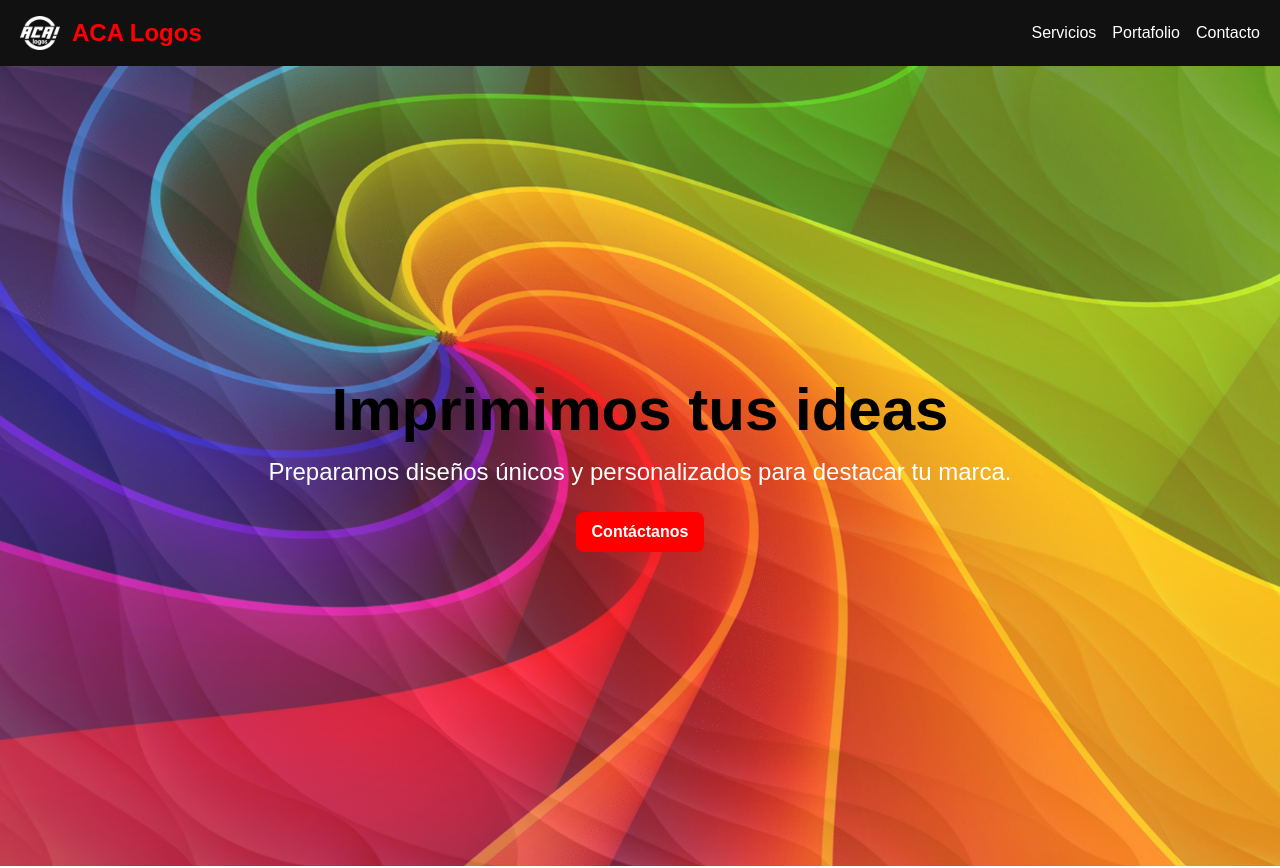
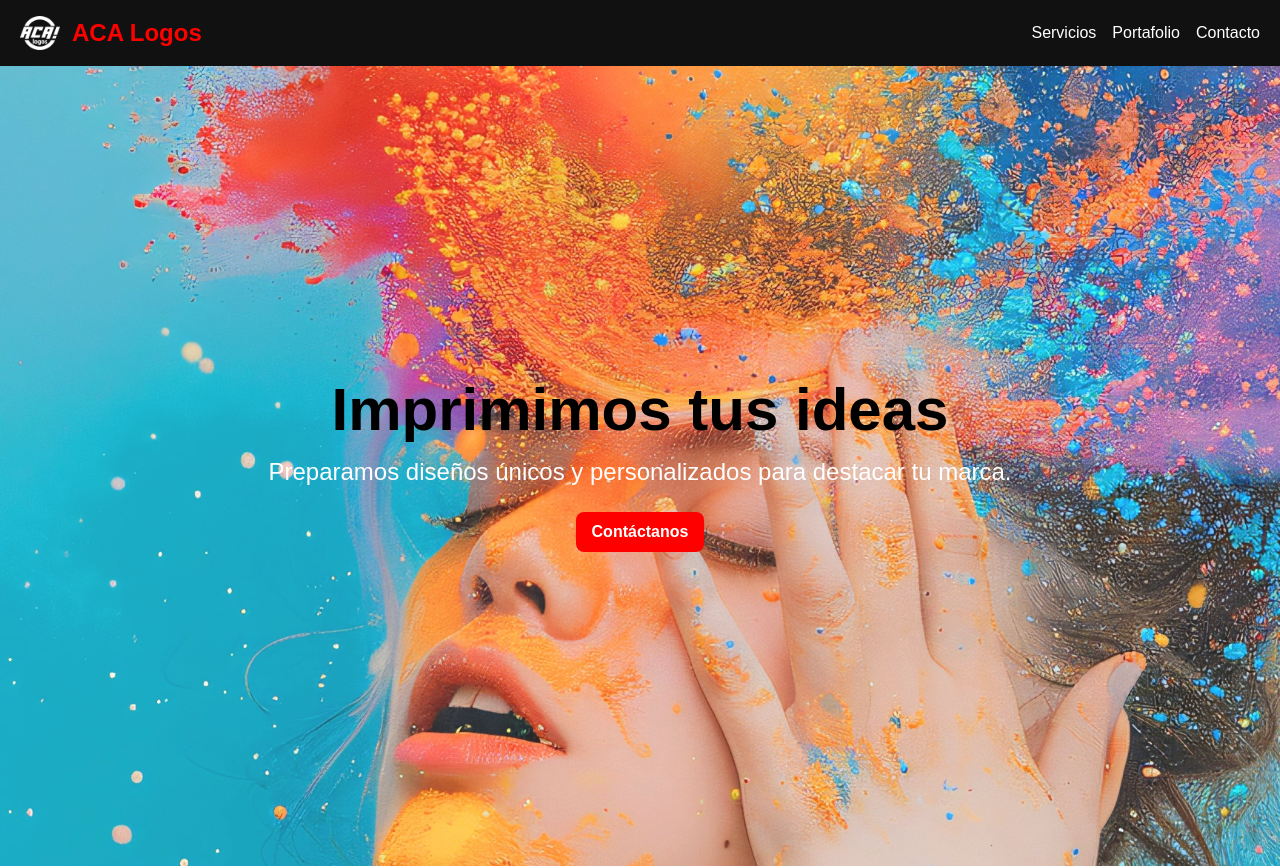
Before and after one commit to REGGDIS/acalogos-site, a React (Vite) app in the folder frontend/: page / in a window 1280 px wide. Shown: the top 868 px of the page. Built offline with nearby package versions, Linux system fonts and the light colour scheme; no server answers.

Commit message:
fix: smooth initial hero carousel loading

```diff
--- a/frontend/src/components/HeroSection.tsx
+++ b/frontend/src/components/HeroSection.tsx
@@ -1,7 +1,6 @@
-import React, { useState, useEffect } from "react";
+import React, { useEffect, useRef, useState } from "react";
 
-const HeroSection: React.FC = () => {
-    const images = [
+const HERO_IMAGES = [
     "/assets/images/hero/hero1.webp",
     "/assets/images/hero/hero3.webp",
     "/assets/images/hero/hero4.webp",
@@ -10,27 +9,137 @@ const HeroSection: React.FC = () => {
     "/assets/images/hero/hero7.webp",
 ];
 
-    const [currentImageIndex, setCurrentImageIndex] = useState(0);
+const SLIDE_DURATION_MS = 2000;
+const FADE_DURATION_MS = 500;
+const REDUCED_MOTION_QUERY = "(prefers-reduced-motion: reduce)";
+
+const HeroSection: React.FC = () => {
+    const [currentIndex, setCurrentIndex] = useState(0);
+    const [preparedSrc, setPreparedSrc] = useState<string | null>(null);
+    const [dwellElapsed, setDwellElapsed] = useState(false);
+    const [isTransitioning, setIsTransitioning] = useState(false);
+    const [prefersReducedMotion, setPrefersReducedMotion] = useState(
+        () => window.matchMedia(REDUCED_MOTION_QUERY).matches
+    );
+    const mountedRef = useRef(false);
+
+    const nextIndex = (currentIndex + 1) % HERO_IMAGES.length;
+    const incomingSrc = HERO_IMAGES[nextIndex];
+    const incomingSrcRef = useRef(incomingSrc);
+    incomingSrcRef.current = incomingSrc;
 
     useEffect(() => {
-        const interval = setInterval(() => {
-            setCurrentImageIndex((prevIndex) =>
-                prevIndex === images.length - 1 ? 0 : prevIndex + 1
-            );
-        }, 2000); // Cambia cada 2 segundos
+        mountedRef.current = true;
 
-        return () => clearInterval(interval); // Limpia el intervalo al desmontar
-    }, [images.length]);
+        return () => {
+            mountedRef.current = false;
+        };
+    }, []);
+
+    useEffect(() => {
+        const mediaQuery = window.matchMedia(REDUCED_MOTION_QUERY);
+        const handleChange = (event: MediaQueryListEvent) => {
+            setPrefersReducedMotion(event.matches);
+        };
+
+        mediaQuery.addEventListener("change", handleChange);
+
+        return () => mediaQuery.removeEventListener("change", handleChange);
+    }, []);
+
+    useEffect(() => {
+        setPreparedSrc(null);
+        setDwellElapsed(false);
+        setIsTransitioning(false);
+
+        if (prefersReducedMotion) {
+            return;
+        }
+
+        const dwellTimer = window.setTimeout(() => {
+            setDwellElapsed(true);
+        }, SLIDE_DURATION_MS);
+
+        return () => window.clearTimeout(dwellTimer);
+    }, [currentIndex, prefersReducedMotion]);
+
+    useEffect(() => {
+        if (
+            !prefersReducedMotion
+            && dwellElapsed
+            && preparedSrc === incomingSrc
+            && !isTransitioning
+        ) {
+            setIsTransitioning(true);
+        }
+    }, [dwellElapsed, incomingSrc, isTransitioning, prefersReducedMotion, preparedSrc]);
+
+    useEffect(() => {
+        if (!isTransitioning) {
+            return;
+        }
+
+        const fadeTimer = window.setTimeout(() => {
+            setIsTransitioning(false);
+            setPreparedSrc(null);
+            setDwellElapsed(false);
+            setCurrentIndex((index) => (index + 1) % HERO_IMAGES.length);
+        }, FADE_DURATION_MS);
+
+        return () => window.clearTimeout(fadeTimer);
+    }, [isTransitioning]);
+
+    const handleIncomingLoad = async (event: React.SyntheticEvent<HTMLImageElement>) => {
+        const image = event.currentTarget;
+        const candidateSrc = image.dataset.heroSrc;
+
+        if (!candidateSrc) {
+            return;
+        }
+
+        try {
+            if (typeof image.decode === "function") {
+                await image.decode();
+            }
+        } catch {
+            // The load event already fired, so continue as a decoding fallback.
+        }
+
+        if (mountedRef.current && incomingSrcRef.current === candidateSrc) {
+            setPreparedSrc(candidateSrc);
+        }
+    };
+
+    const visibleSlides = prefersReducedMotion
+        ? [currentIndex]
+        : [currentIndex, nextIndex];
 
     return (
-        <section
-            className="bg-cover bg-center h-screen"
-            style={{
-                backgroundImage: `url('${images[currentImageIndex]}')`,
-                transition: "background-image 0.5s ease-in-out",
-            }}
-        >
-            <div className="h-full flex flex-col justify-center items-center bg-white bg-opacity-10 text-center text-white px-6">
+        <section className="relative h-screen overflow-hidden bg-secondary">
+            {visibleSlides.map((imageIndex) => {
+                const src = HERO_IMAGES[imageIndex];
+                const isCurrent = imageIndex === currentIndex;
+
+                return (
+                    <img
+                        key={src}
+                        src={src}
+                        alt=""
+                        aria-hidden="true"
+                        loading="eager"
+                        {...{ fetchpriority: imageIndex === 0 ? "high" : "auto" }}
+                        data-hero-src={src}
+                        onLoad={isCurrent ? undefined : handleIncomingLoad}
+                        className={`pointer-events-none absolute inset-0 h-full w-full object-cover object-center transition-opacity duration-500 ease-in-out ${
+                            isCurrent
+                                ? "z-10 opacity-100"
+                                : `z-20 ${isTransitioning ? "opacity-100" : "opacity-0"}`
+                        }`}
+                    />
+                );
+            })}
+
+            <div className="relative z-30 h-full flex flex-col justify-center items-center bg-white bg-opacity-10 text-center text-white px-6">
                 <h2 className="text-4xl md:text-6xl font-bold mb-4">Imprimimos tus ideas</h2>
                 <p className="text-lg md:text-2xl mb-6">
                     Preparamos diseños únicos y personalizados para destacar tu marca.
```
Also changed, not shown: 1 other file (tests, documents, lock files or other folders). Lines whose indentation alone changed are shown as unchanged.
